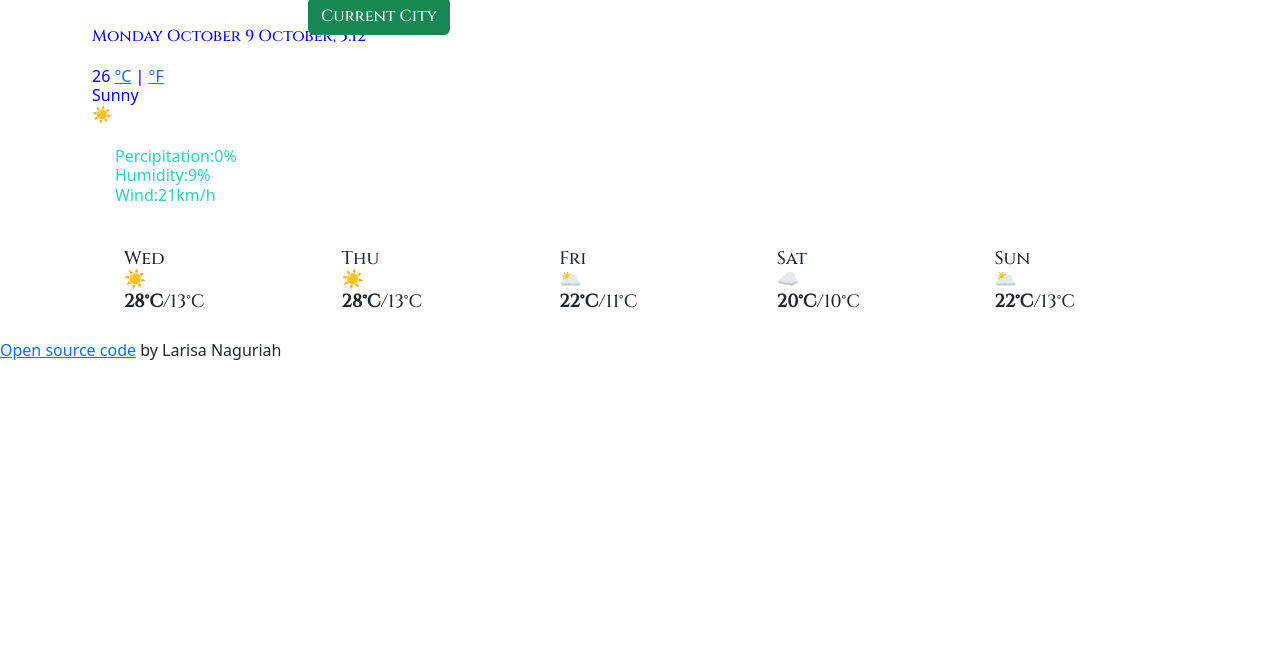
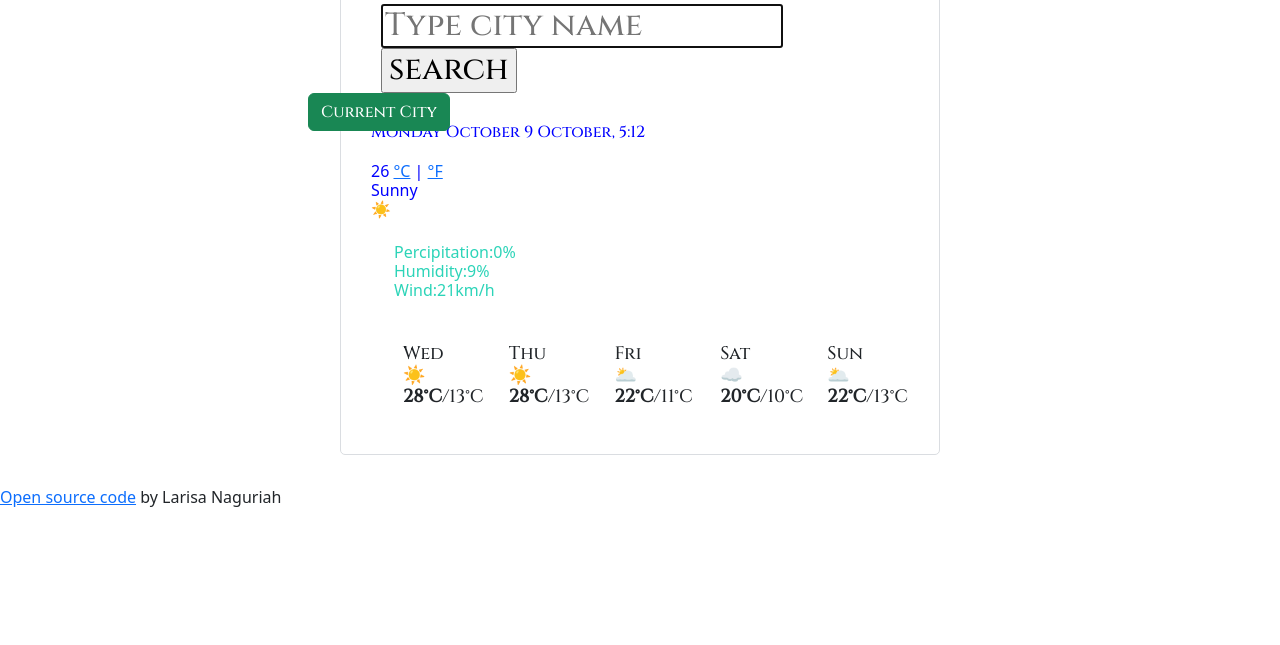
Before and after one commit to Larisa23N/APP, a website built with Parcel: page index.html in a window 1280 px wide. Shown: the part 155-800 px from the top of the page. Built offline with nearby package versions, Linux system fonts and the light colour scheme.

Commit message:
added border

```diff
--- a/index.html
+++ b/index.html
@@ -20,6 +20,7 @@
 
 <body>
     <div class="container">
+        <div class="weather-app">
 
         <h1 id="city">
             Sandton
@@ -109,6 +110,7 @@
     </ul>
     </h4>
 </div>
+</div>
 <footer>
 <p><a href=https://github.com/Larisa23N/weather-apps.git target="_blank">Open source code</a> by Larisa Naguriah</p>
 
--- a/src/styles.css
+++ b/src/styles.css
@@ -44,3 +44,10 @@ form {
   margin: 3px;
   top: 0;
 }
+.weather-app {
+  max-width: 600px;
+  margin: 30px auto;
+  padding: 20px;
+  border: 1px solid #dadde1;
+  border-radius: 5px;
+}
```
